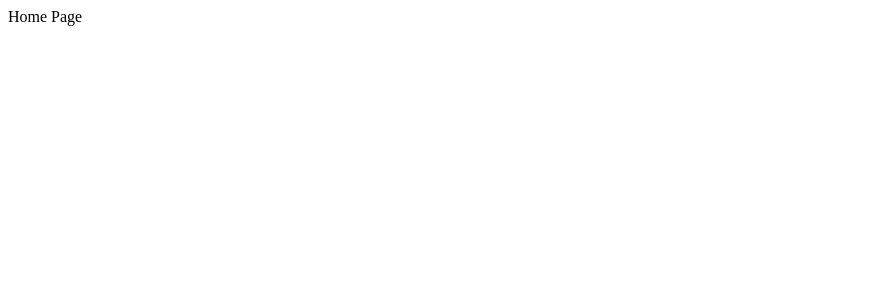
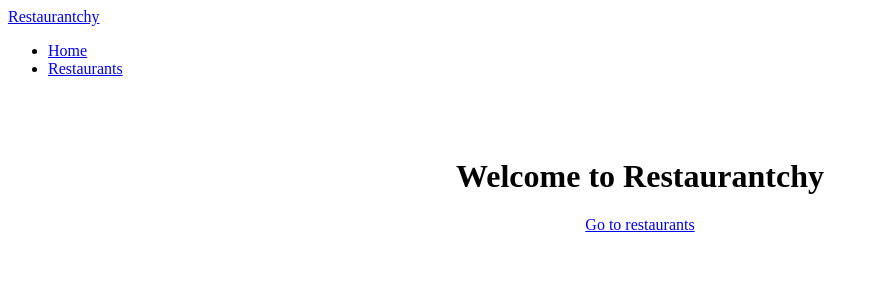
Before and after one commit to floormodelcitizen/restaurantchy, a Nuxt app: page / in a window 1280 px wide. Shown: the top 300 px of the page, without its empty margins (0-878 px from the left). Built offline with nearby package versions, Linux system fonts and the light colour scheme.

Commit message:
Create landing page Fixes #3

```diff
--- a/app.vue
+++ b/app.vue
@@ -1,3 +1,16 @@
 <template>
-  <div class="container">Home Page</div>
+  <div>
+    <Nav />
+    <div class="container">
+      <h1>Welcome to Restaurantchy</h1>
+      <a href="/restaurants">Go to restaurants</a>
+    </div>
+  </div>
 </template>
+
+<style>
+  .container {
+    text-align: center;
+    margin-top: 5rem;
+  }
+</style>
--- /dev/null
+++ b/components/Nav.vue
@@ -0,0 +1,25 @@
+<template>
+  <nav class="navbar navbar-expand-lg navbar-dark bg-dark">
+    <div class="container-fluid">
+      <a class="navbar-brand" href="/">Restaurantchy</a>
+      <div class="collapse navbar-collapse" id="navbarSupportedContent">
+        <ul class="navbar-nav ml-auto mb-2 mb-lg-0">
+          <li class="nav-item">
+            <a class="nav-link active" href="/">Home</a>
+          </li>
+          <li class="nav-item">
+            <a class="nav-link" aria-current="page" href="/restaurants"
+              >Restaurants</a
+            >
+          </li>
+        </ul>
+      </div>
+    </div>
+  </nav>
+</template>
+
+<style>
+  .ml-auto {
+    margin-left: auto;
+  }
+</style>
```
